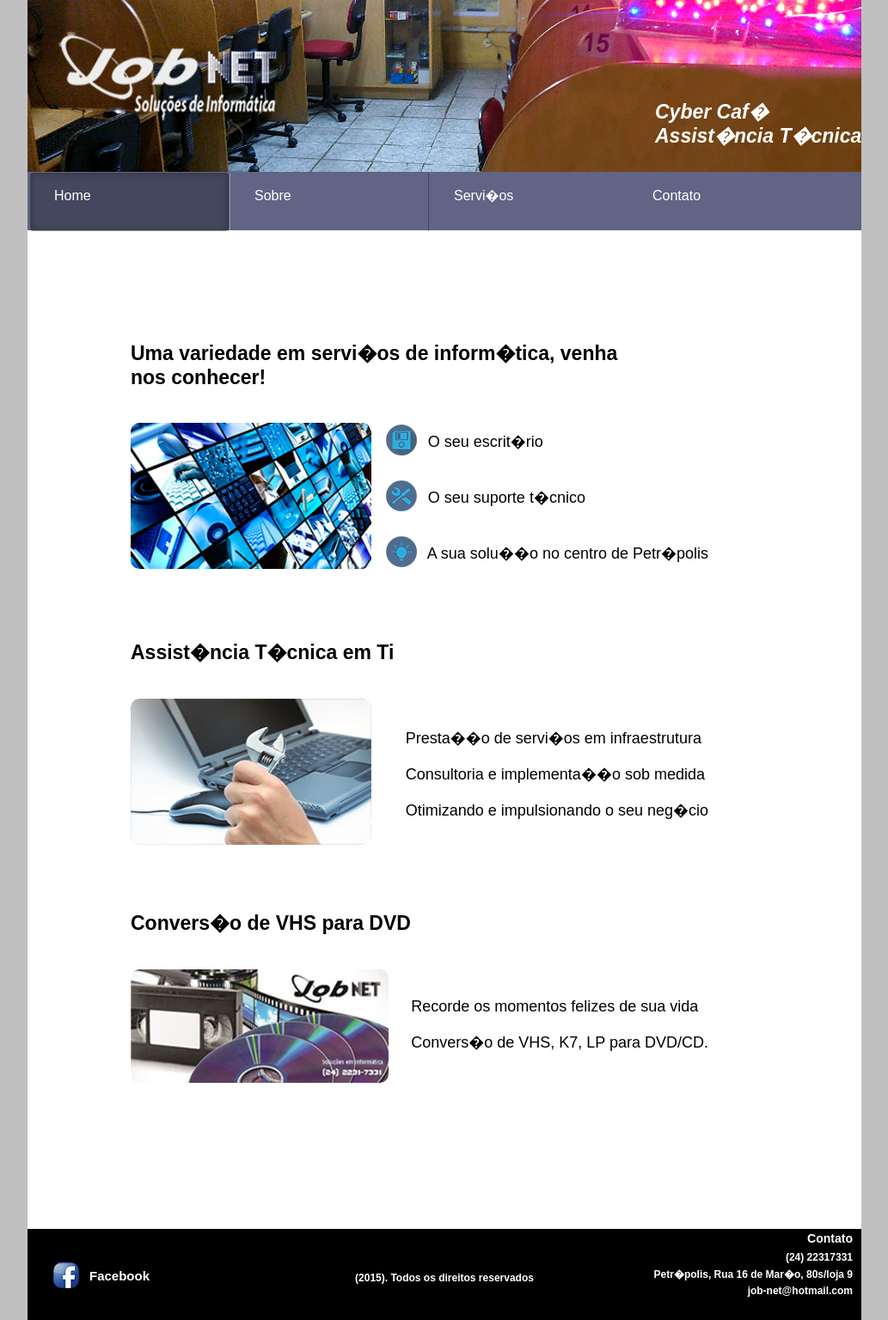
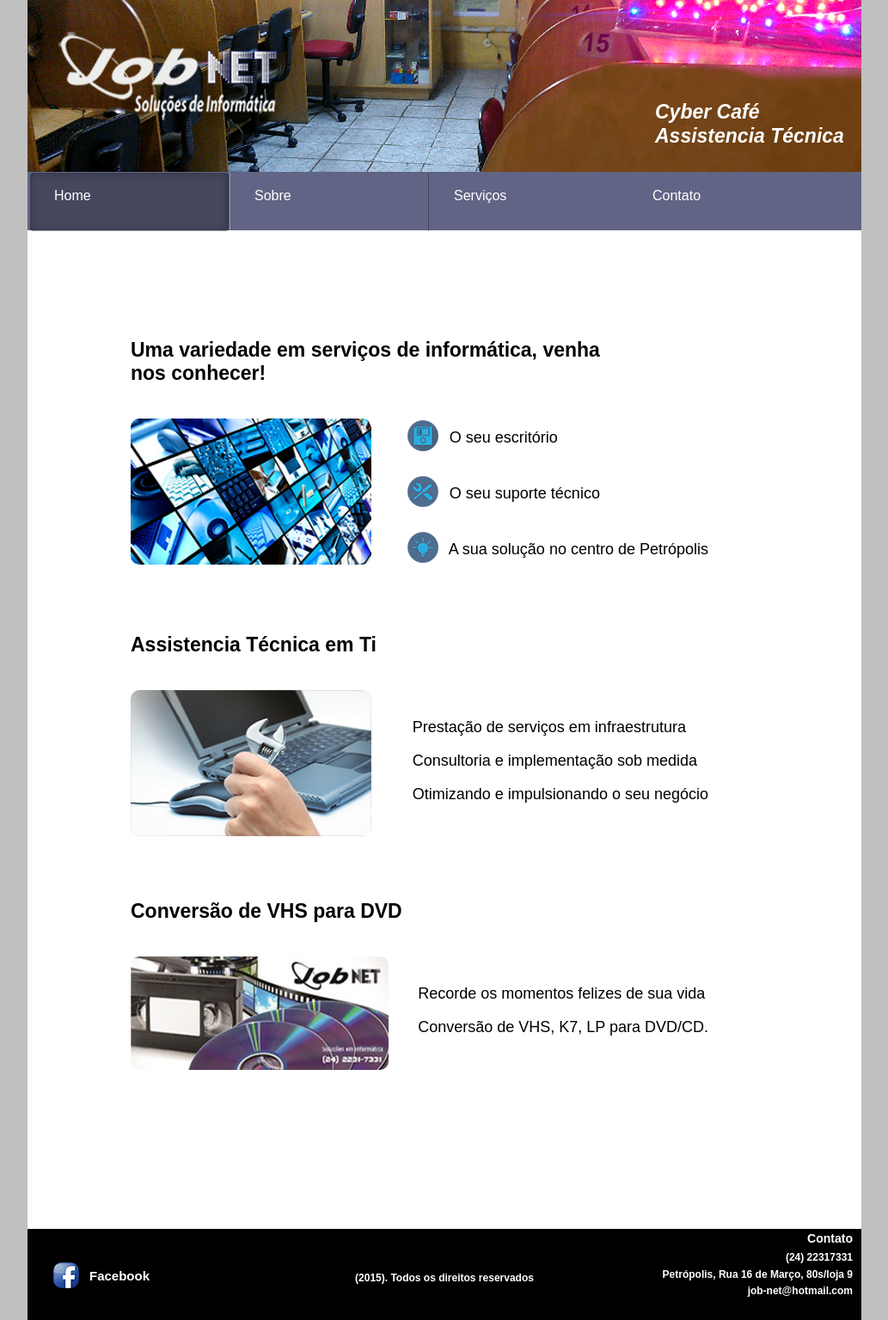
Before and after one commit to fabriciosilvaJr/jobnet1.0, a plain HTML site: page index.html in a window 1280 px wide. Shown: the whole page at 86% size, without its empty margins (123-1156 px from the left). Drawn offline with Linux system fonts and the light colour scheme.

Commit message:
Update index.html

```diff
--- a/index.html
+++ b/index.html
@@ -21,7 +21,7 @@
 
 
   <section id='intro'>
-		 <h2> Cyber Caf� <br>Assist�ncia T�cnica </h2>
+		 <h2> Cyber Café <br>Assistencia Técnica </h2>
 	</section>
 
 </div>
@@ -30,11 +30,11 @@
 		<li class='current'><a href='index.html'>Home</a></li>
 		<li><a href='index2.html'>Sobre</a></li>
 		<div class='menu'>
-		<li><a href='index3.html'>Servi�os</a>
+		<li><a href='index3.html'>Serviços</a>
 		<ul>
 
-			<li><a href='index5.html'> Cyber Caf�</a></li>
-			<li><a href='index6.html'> Manuten��o</a></li>
+			<li><a href='index5.html'> Cyber Café</a></li>
+			<li><a href='index6.html'> Manutenção</a></li>
 		</ul>
 		</div>
 		</li>
@@ -44,8 +44,8 @@
 
 		<ul>
 
-			<li><a href='index7.html'> Formul�rio </a></li>
-			<li><a href='index4.html'> Localiza��o </a></li>
+			<li><a href='index7.html'> Formulário </a></li>
+			<li><a href='index4.html'> Localização </a></li>
 		</ul>
 
 		</div>
@@ -58,12 +58,12 @@
 <section>
 <article>
 <header>
-<h2>Uma variedade em servi�os de inform�tica, venha nos conhecer!</h2>
+<h2>Uma variedade em serviços de informática, venha nos conhecer!</h2>
 </header>
 <div id='all'>
-<p><img src='images/Technical_Icons_disket.png' alt='disket' class='disket' width='36' height='36'> O seu escrit�rio</p>
-<p><img src='images/36_Technical_Icons.png' alt='technical' class='tech' width='36' height='36'>  O seu suporte t�cnico</p>
-<p> <img src='images/Technical_Icons_Lampada.png'  alt='lampada' class='lamp' width='36' height='36'> A sua solu��o no centro de Petr�polis</p>
+<p><img src='images/Technical_Icons_disket.png' alt='disket' class='disket' width='36' height='36'> O seu escritório</p>
+<p><img src='images/36_Technical_Icons.png' alt='technical' class='tech' width='36' height='36'>  O seu suporte técnico</p>
+<p> <img src='images/Technical_Icons_Lampada.png'  alt='lampada' class='lamp' width='36' height='36'> A sua solução no centro de Petrópolis</p>
 </div>
 <img src='images/Jobnet_frente.jpg' alt='Jobnetfrente' height='170' width='280'>
 
@@ -73,12 +73,12 @@
 <section>
 <article>
 <header>
-<h2> Assist�ncia T�cnica em Ti</h2>
+<h2> Assistencia Técnica em Ti</h2>
 </header>
 <div id='all2'>
-<p>Presta��o de servi�os em infraestrutura </p>
-<p>Consultoria  e implementa��o sob medida</p>
-<p> Otimizando e impulsionando o seu neg�cio</p>
+<p>Prestação de serviços em infraestrutura </p>
+<p>Consultoria  e implementação sob medida</p>
+<p> Otimizando e impulsionando o seu negócio</p>
 </div>
 <img src='images/assistenciatecnica.png' alt='assistencia' width='280' height='170'  >
 
@@ -88,11 +88,11 @@
 <section>
 <article>
 <header>
-<h2>Convers�o de VHS para DVD</h2>
+<h2>Conversão de VHS para DVD</h2>
 </header>
 <div id='all3'>
 <p>Recorde os momentos felizes de sua vida</p>
-<p>Convers�o de VHS, K7, LP para DVD/CD.</p>
+<p>Conversão de VHS, K7, LP para DVD/CD.</p>
 </div>
  <img src='images/Anuncio_Face_conversao.jpg' alt='anuncioface' height='132' width='300' >
 
@@ -109,7 +109,7 @@
 
   <h3>Contato</h3>
   <p> (24) 22317331</p>
-  <p>Petr�polis, Rua 16 de Mar�o, 80s/loja 9</p>
+  <p>Petrópolis, Rua 16 de Março, 80s/loja 9</p>
 
   <p> job-net@hotmail.com</p>
 <p class='face2'>  Facebook </p>  <a href='https://pt-br.facebook.com/jobnetinformatica' target="_blank"><img src='images/facebook_icone.png' alt='facebook' class='face'></a>
```
